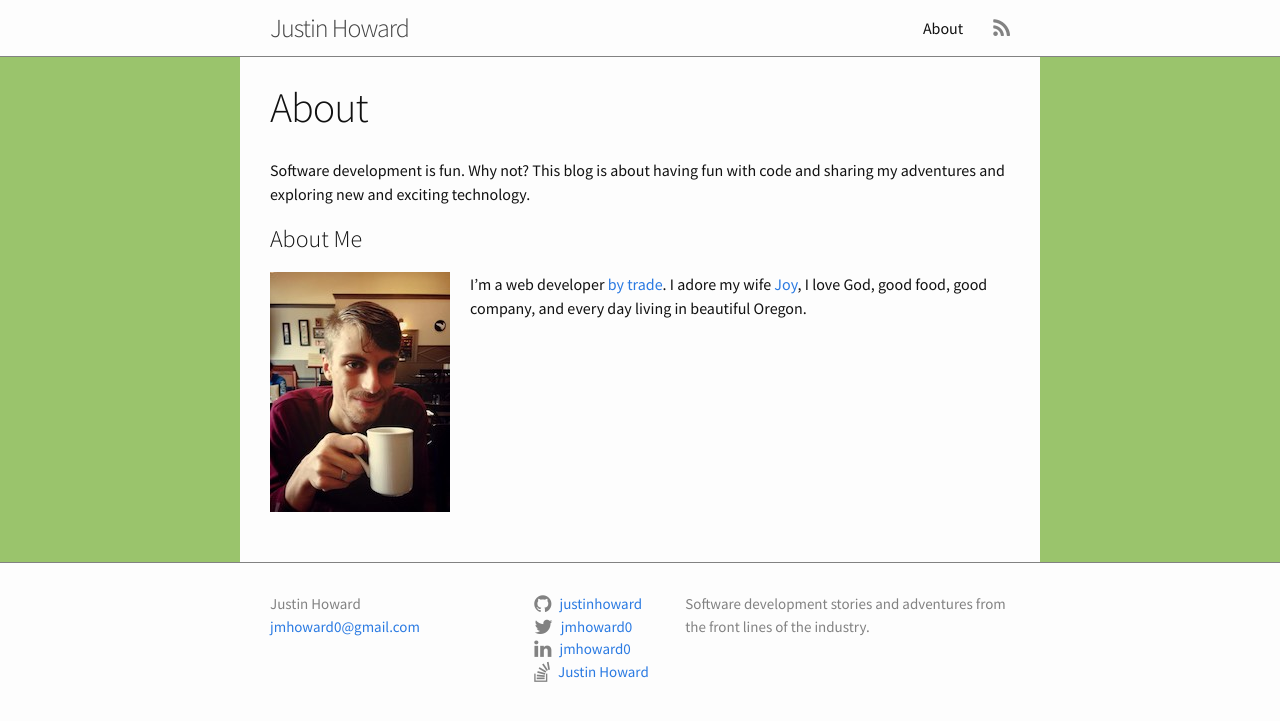
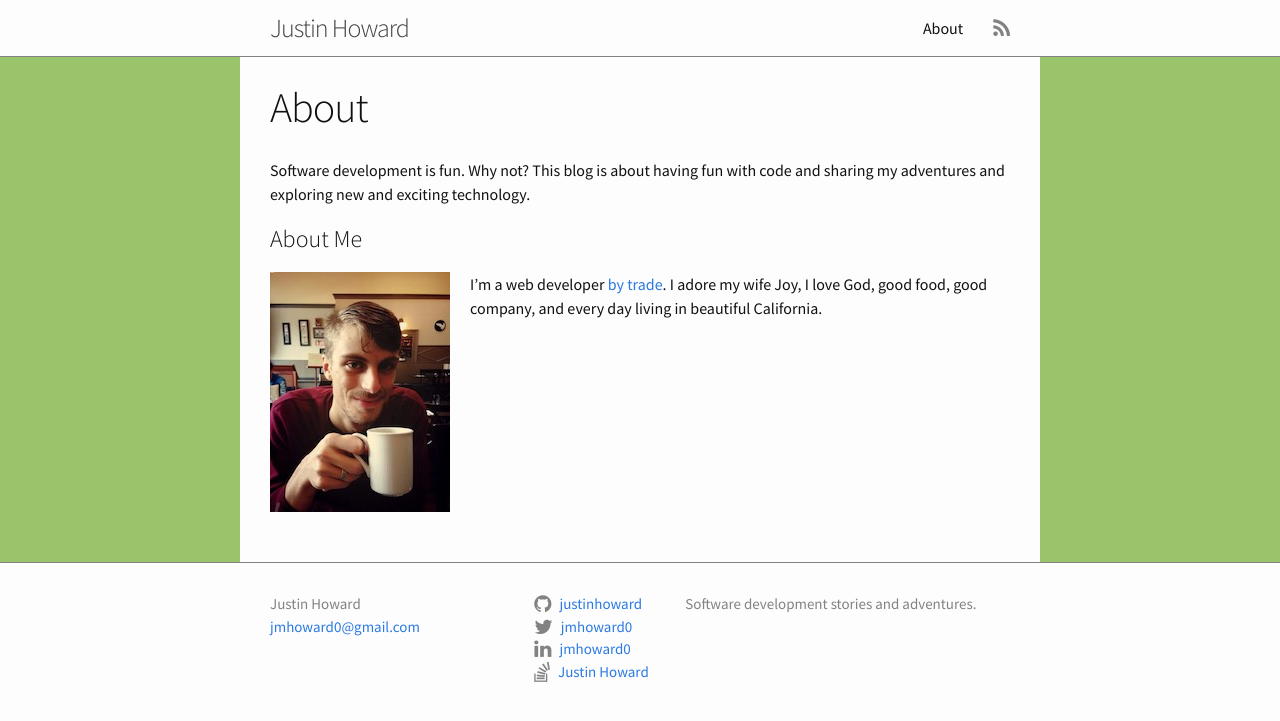
Before and after one commit to justinhoward/justinhoward.github.io, a Jekyll site: the page built from about.md, in a window 1280 px wide. Shown: the top 721 px of the page. Built offline with Jekyll 4.4.1, drawn with Linux system fonts in a browser that asks for light colours.

Commit message:
Update about information

```diff
--- a/_config.yml
+++ b/_config.yml
@@ -2,8 +2,7 @@
 title: Justin Howard
 email: jmhoward0@gmail.com
 description: >
-    Software development stories and adventures from
-    the front lines of the industry.
+    Software development stories and adventures.
 baseurl: ""
 url: "http://justinhoward.org"
 twitter_username: jmhoward0
--- a/about.md
+++ b/about.md
@@ -11,8 +11,8 @@ exploring new and exciting technology.
 
 <image src="/images/justin.jpg" alt="Justin" class="float"/>
 
-I'm a web developer [by trade][work]. I adore my wife [Joy][joy],
-I love God, good food, good company, and every day living in beautiful Oregon.
+I'm a web developer [by trade][work]. I adore my wife Joy,
+I love God, good food, good company, and every day living in beautiful
+California.
 
-[joy]: http://ohjoylynn.com
-[work]: http://gobonzi.com
+[work]: http://machinima.com
```
